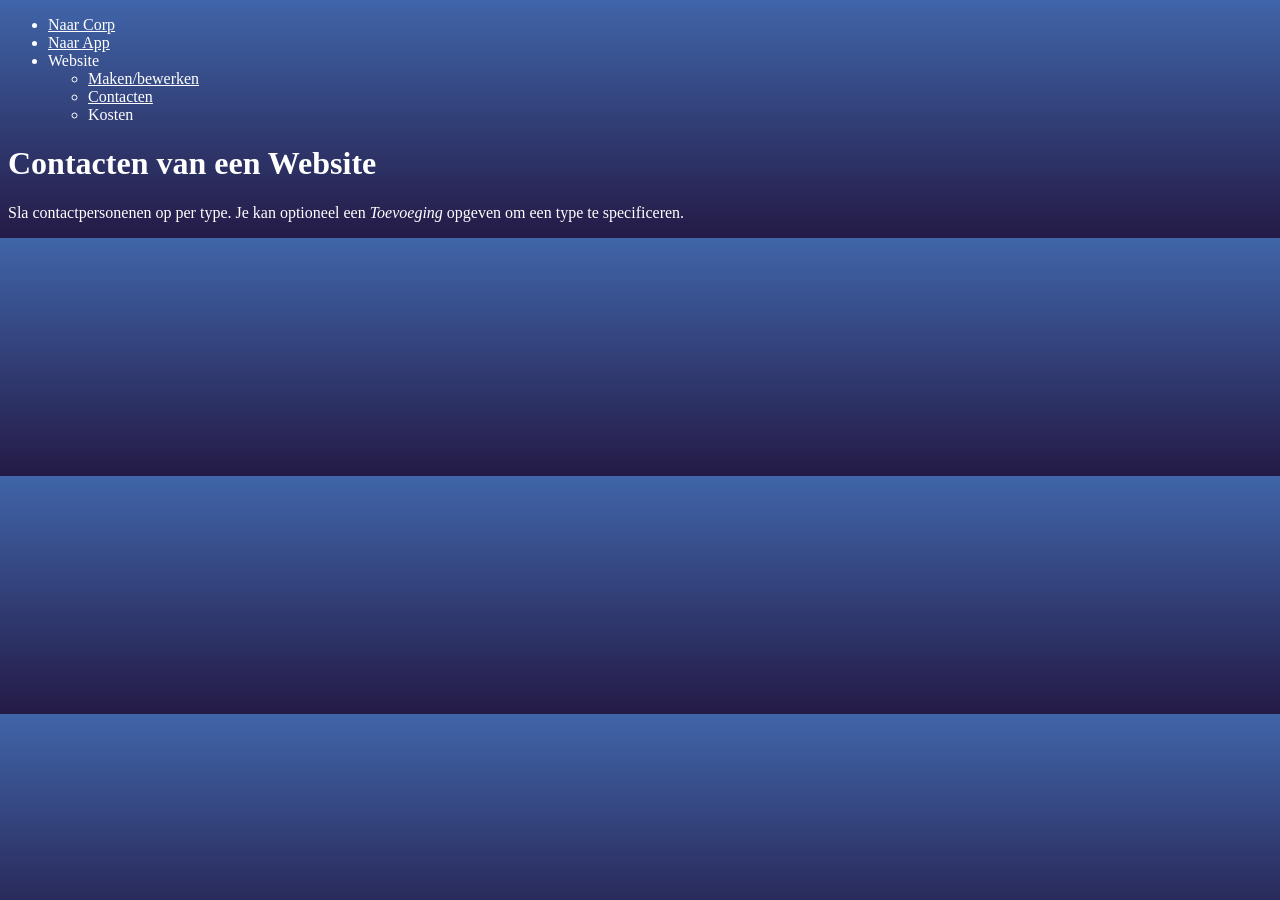
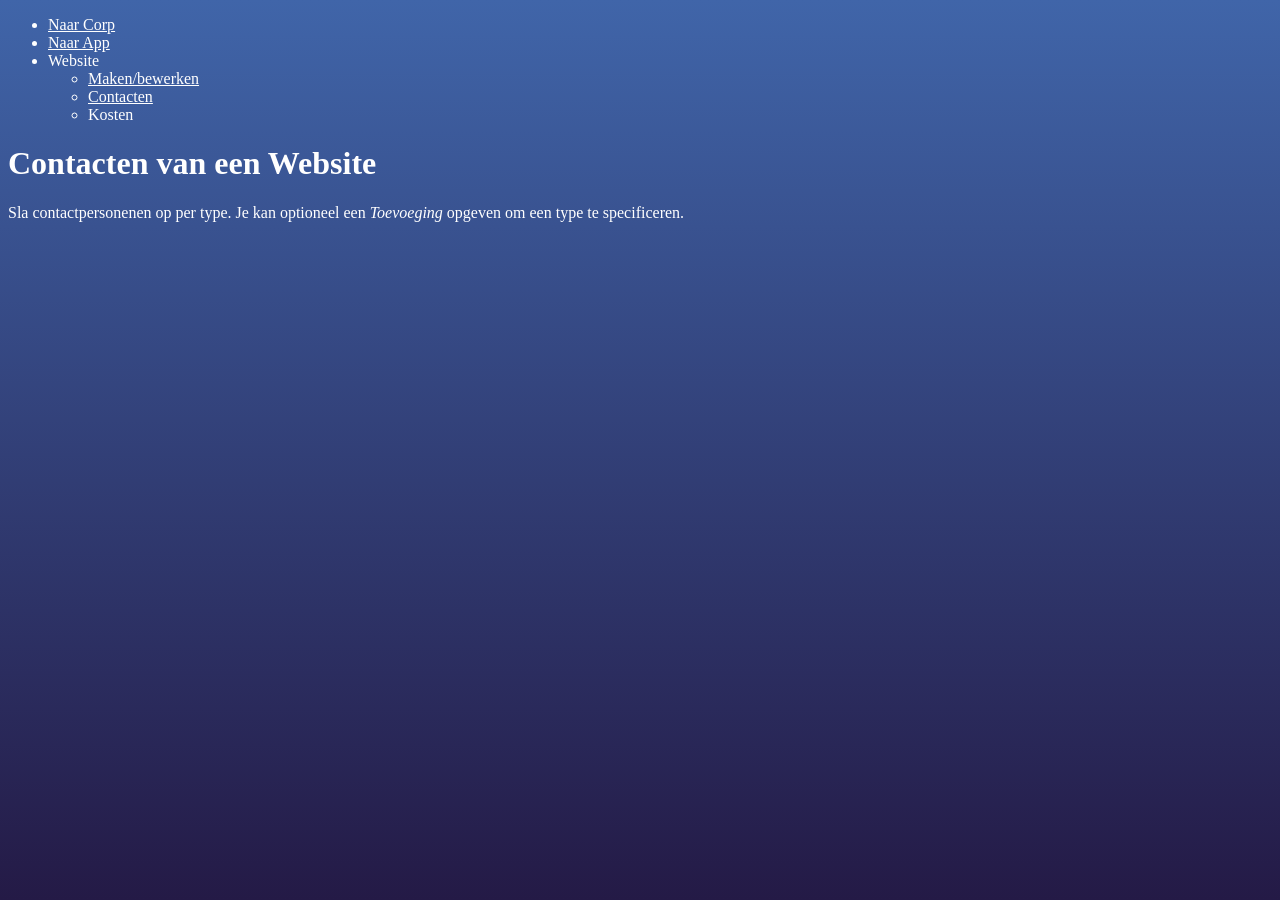
Before and after one commit to dipnl/dipcorp2, a Jekyll site: the page built from help/website/contacts.html, in a window 1280 px wide. Built offline with Jekyll 4.4.1, drawn with Linux system fonts in a browser that asks for light colours.

Commit message:
Update help.css

```diff
--- a/css/help.css
+++ b/css/help.css
@@ -1,4 +1,7 @@
-body {
+html {
+	margin: 0;
+	padding: 0;
+	min-height: 100vh;
 	background-image: linear-gradient(180deg, #4065A9 0%, #241A46 100%);
 	color: white;
 }
```
